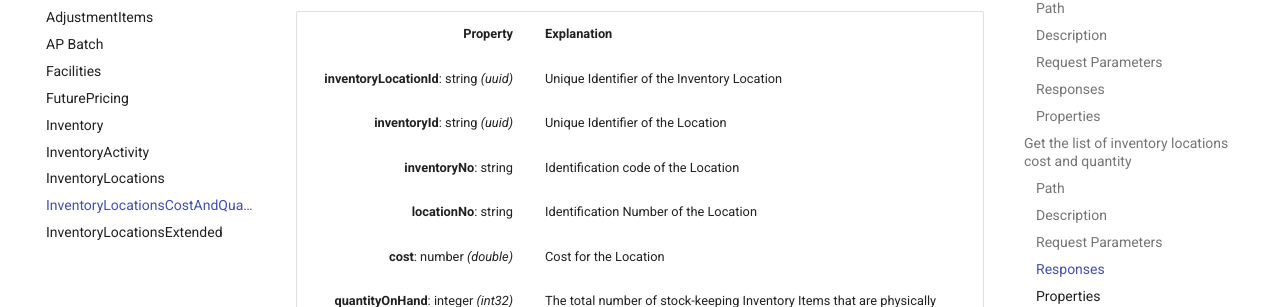
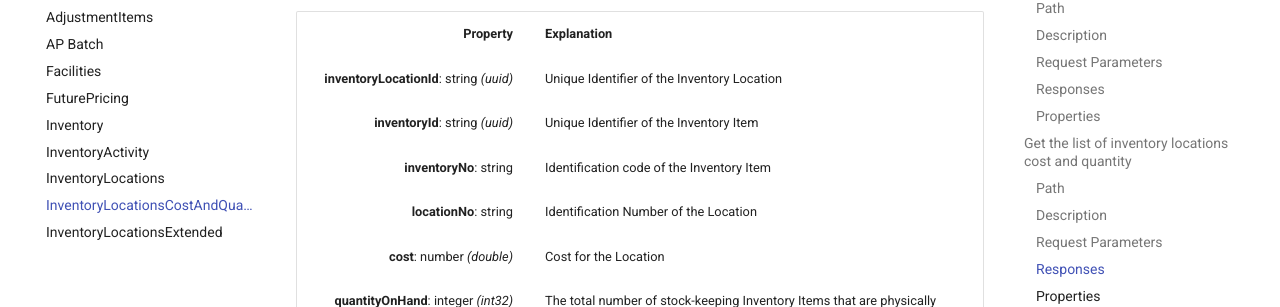
Before and after one commit to envi/olesia-khomchyn.github.io, an MkDocs documentation site: the page built from docs/InventoryLocationsCostAndQuantity.md, in a window 1280 px wide and 900 px high, scrolled down 3874 px. Shown: the part 145-452 px from the top of the window. Built offline with MkDocs 1.6.1 and Material for MkDocs 9.7.7, drawn with Linux system fonts in a browser that asks for light colours; some of the changed text lies outside the part shown.

Commit message:
my commit31

```diff
--- a/docs/InventoryLocationsCostAndQuantity.md
+++ b/docs/InventoryLocationsCostAndQuantity.md
@@ -43,7 +43,7 @@ td, th {
 |<div style="width:200px">Property </div> |<div style="width:380px">Explanation</div>|
 |-----:|:-------|
 |**inventoryLocationId**: string *(uuid)* | Unique Identifier of the Inventory Location |
-|**inventoryId**: string *(uuid)* | Unique Identifier of the Location |
+|**inventoryId**: string *(uuid)* | Unique Identifier of the Inventory Item |
 |**inventoryNo**: string | Identification code of the Inventory Item  |
 |**locationNo**: string | Identification Number of the Location |
 |**cost**: number *(double)* | Cost for the Location |
@@ -124,8 +124,8 @@ td, th {
 |<div style="width:200px">Property </div> |<div style="width:380px">Explanation</div>|
 |-----:|:-------|
 |**inventoryLocationId**: string *(uuid)* | Unique Identifier of the Inventory Location |
-|**inventoryId**: string *(uuid)* | Unique Identifier of the Location |
-|**inventoryNo**: string | Identification code of the Location |
+|**inventoryId**: string *(uuid)* | Unique Identifier of the Inventory Item |
+|**inventoryNo**: string | Identification code of the Inventory Item |
 |**locationNo**: string | Identification Number of the Location |
 |**cost**: number *(double)* | Cost for the Location |
 |**quantityOnHand**: integer *(int32)*  | The total number of stock-keeping Inventory Items that are physically located in the Location |
```
Also changed, not shown: docs/Inventory.md (+2 -2 lines).
